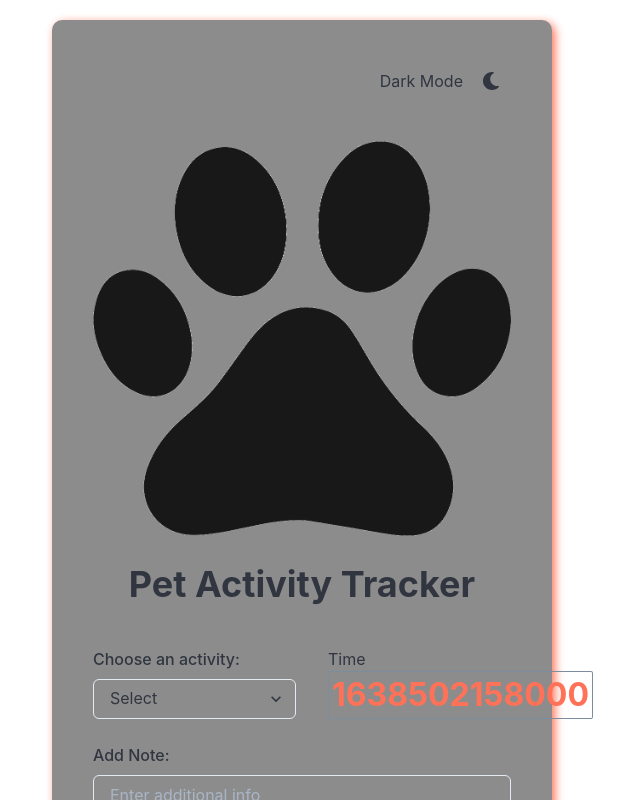
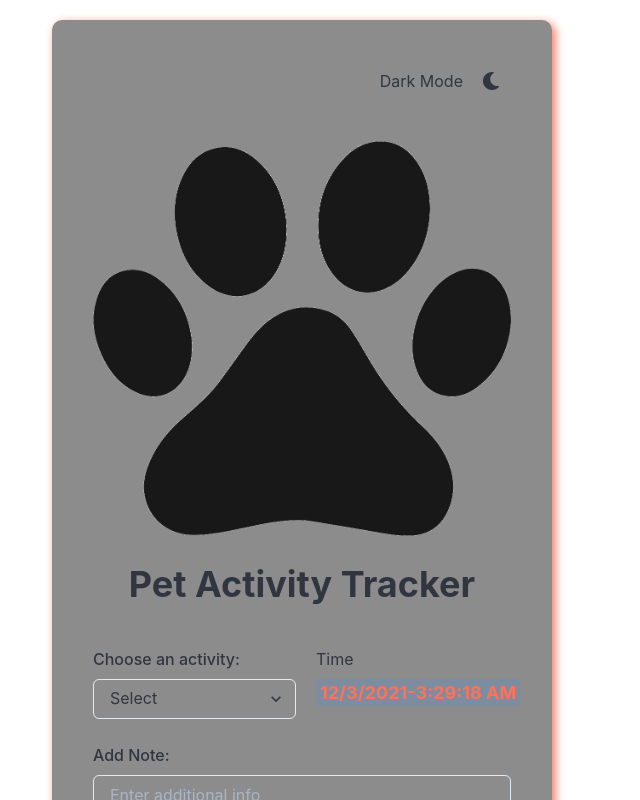
Before and after one commit to the-Revolutionist/pet-activity-manager, a React (Create React App) app in the folder pet-activity-manager/: page / in a window 1280 px wide. Shown: the top 800 px of the page, without its empty margins (338-978 px from the left). Built offline with nearby package versions, Linux system fonts and the light colour scheme.

Commit message:
still working on the form logic and adding data to card

```diff
--- a/pet-activity-manager/src/ActivityManager.jsx
+++ b/pet-activity-manager/src/ActivityManager.jsx
@@ -29,11 +29,8 @@ export const ActivityManager = ({ activities }) => {
       isClosable: true,
     });
   };
-  const dt = Date.now();
-  const dateTime = () => {
-    console.log(dt);
-    return dt;
-  };
+  const date = new Date().toLocaleDateString();
+  const time = new Date().toLocaleTimeString();
   const handleFormClear = e => {
     console.log();
   };
@@ -43,8 +40,17 @@ export const ActivityManager = ({ activities }) => {
   const handleNoteChange = e => {
     console.log(`note: ${e}`);
   };
+  const handleSubmit = e => {
+    e.preventDefault();
+    const submittedData = {
+      date,
+      time,
+    };
+    console.log(submittedData);
+  };
 
   return (
+    <form onSubmit={handleSubmit}>
       <VStack
         bgColor="grey"
         opacity="0.9"
@@ -61,6 +67,7 @@ export const ActivityManager = ({ activities }) => {
         <HStack alignSelf="flex-end">
           <ColorModeSwitcher />
         </HStack>
+
         <VStack spacing={3}>
           <Image
             alt="image"
@@ -88,17 +95,17 @@ export const ActivityManager = ({ activities }) => {
               </Select>
             </FormControl>
           </GridItem>
-        <GridItem colSpan={1} paddingLeft={5} display="flex">
+          <GridItem colSpan={1} paddingLeft={2} display="flex">
             <FormControl alignItems="center">
-            <Text>Time</Text>
+              <Text paddingBottom={2}>Time</Text>
               <Badge
-              variant="outline"
+                variant="solid"
                 color="tomato"
-              fontSize="32px"
+                fontSize="18px"
                 alignContent="center"
                 justifyItems="baseline"
               >
-              {dt}
+                {date}-{time}
               </Badge>
             </FormControl>
           </GridItem>
@@ -131,5 +138,6 @@ export const ActivityManager = ({ activities }) => {
           </GridItem>
         </SimpleGrid>
       </VStack>
+    </form>
   );
 };
```
Lines whose indentation alone changed are shown as unchanged.
